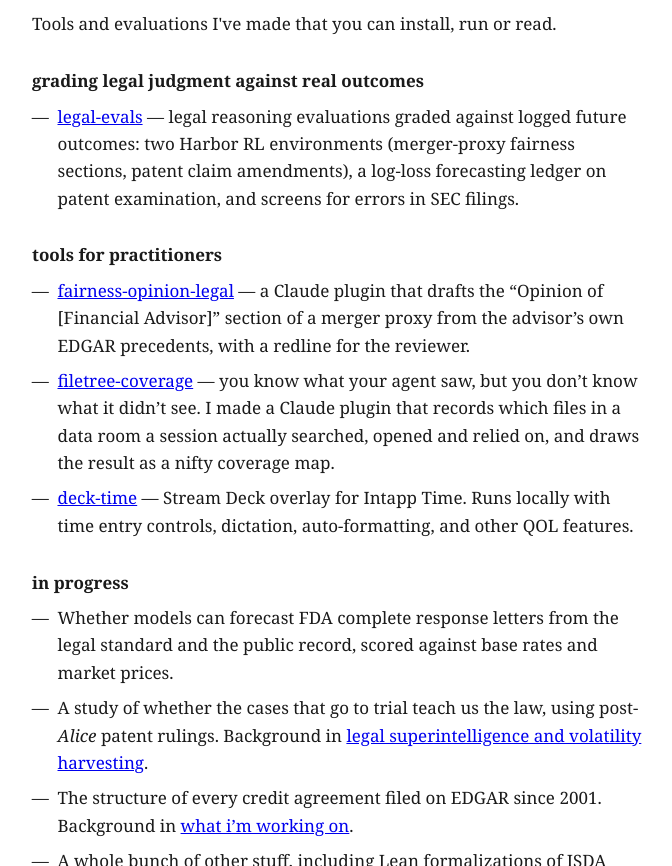
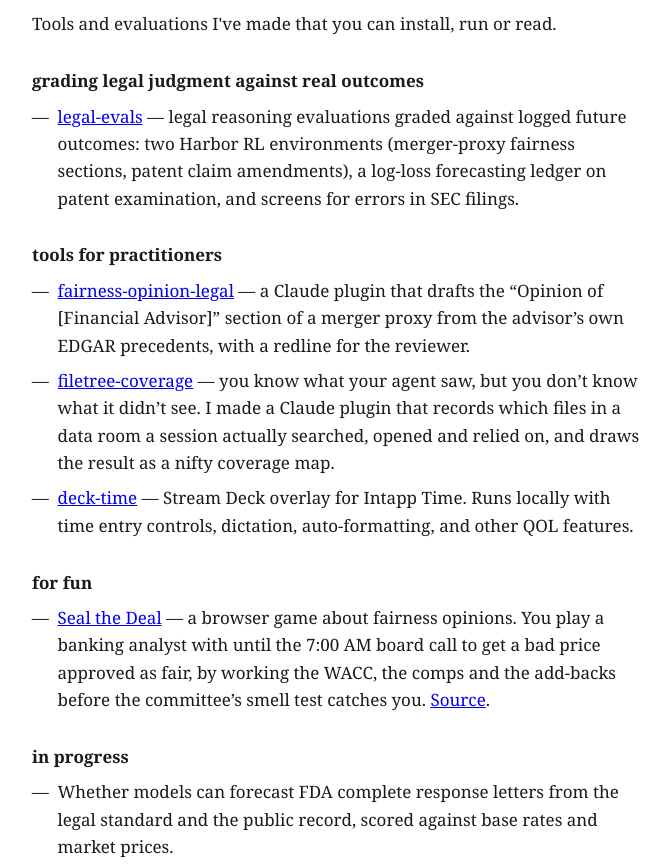
Before and after one commit to bsovocool16/bsovocool16.github.io, a plain HTML site: page built.html in a window 1280 px wide. Shown: the part 153-1019 px from the top of the page, without its empty margins (302-974 px from the left). Drawn offline with Linux system fonts and the light colour scheme.

Commit message:
Add Seal the Deal to things I've built
Co-Authored-By: Claude Opus 5.5 <noreply@anthropic.com>

```diff
--- a/built.html
+++ b/built.html
@@ -69,6 +69,12 @@
   <li><a href="https://github.com/bsovocool16/deck-time">deck-time</a> &mdash; Stream Deck overlay for Intapp Time. Runs locally with time entry controls, dictation, auto-formatting, and other QOL features.</li>
 </ul>
 
+<h2>for fun</h2>
+
+<ul>
+  <li><a href="https://bsovocool16.github.io/seal-the-deal/">Seal the Deal</a> &mdash; a browser game about fairness opinions. You play a banking analyst with until the 7:00 AM board call to get a bad price approved as fair, by working the WACC, the comps and the add-backs before the committee&rsquo;s smell test catches you. <a href="https://github.com/bsovocool16/seal-the-deal">Source</a>.</li>
+</ul>
+
 <h2>in progress</h2>
 
 <ul>
```
